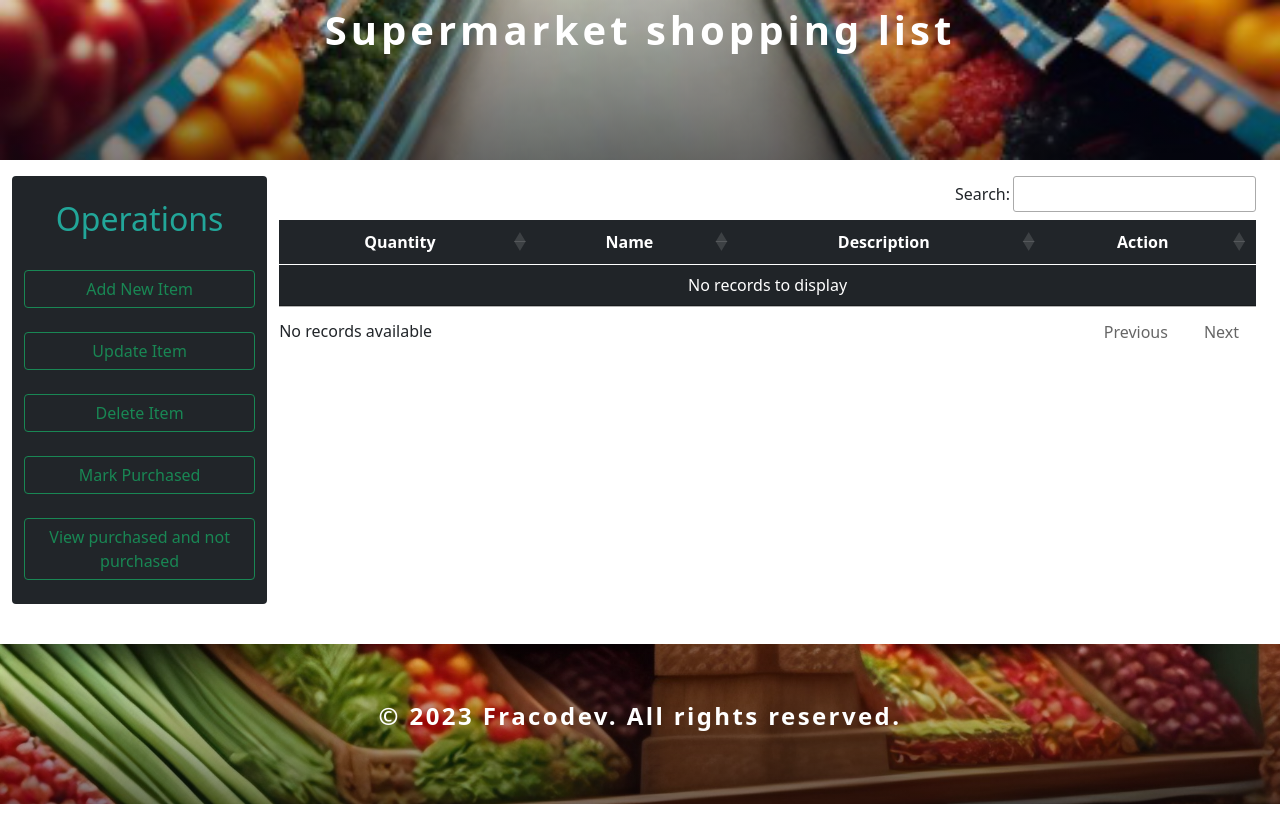
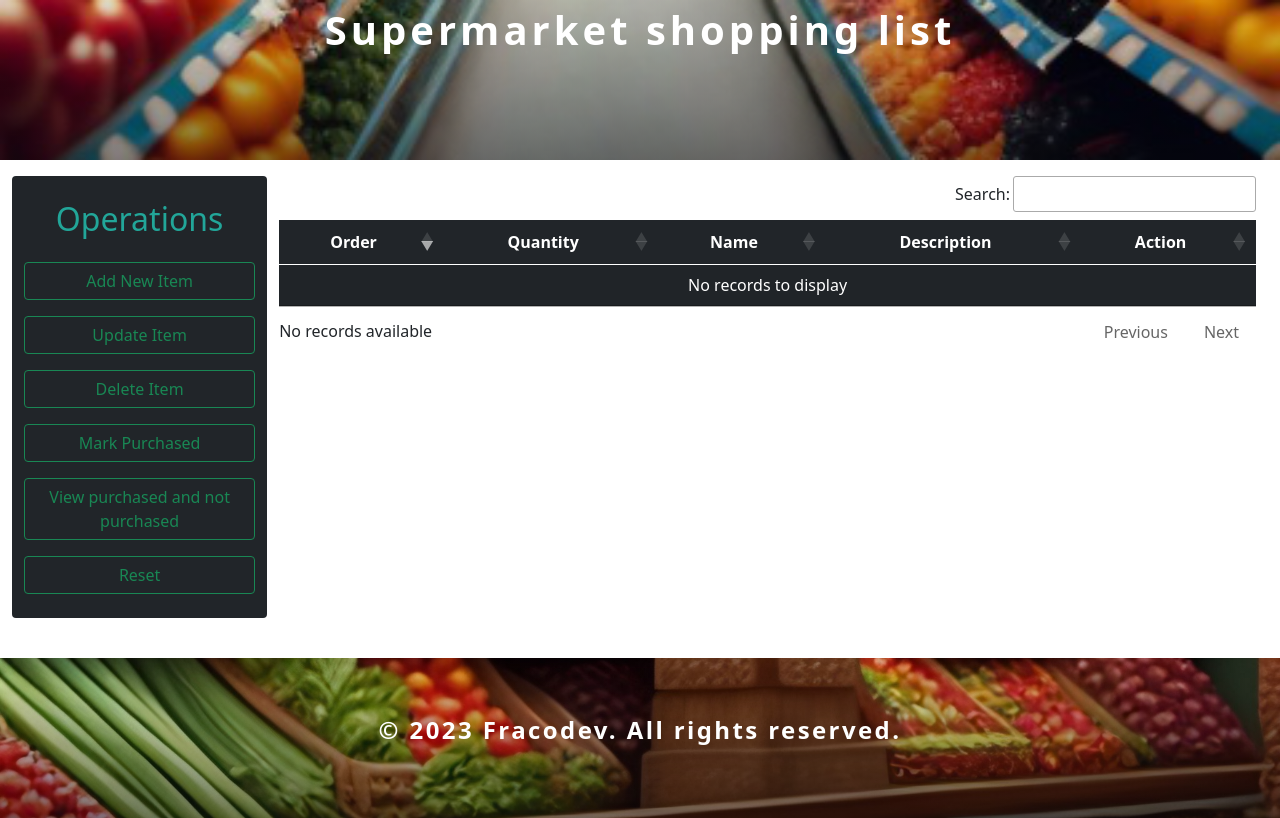
Before and after one commit to frakopy/supermarketList, a Django app: page / in a window 1280 px wide. Run offline with Django 4.2, Linux system fonts and the light colour scheme; data that the repository does not hold is empty; some libraries are stand-ins or nearby versions.

Commit message:
adding ordering and color when using differente buttoms

```diff
--- a/shoplist/static/shoplist/js/home_script.js
+++ b/shoplist/static/shoplist/js/home_script.js
@@ -17,12 +17,14 @@ $(document).ready( function () {
                 "previous": "Previous"
             },
         },
+        "order": [[0, "desc"]],
     });
 });
 
 
 // ----------------------- Getting html elements -------------------------------------------------
 
+const btnReset = document.getElementById("btn-reset")
 const btnMenu = document.getElementById("btn-menu")
 const btnAdd = document.getElementById("btnCreateItem")
 const btnPurchasedSat = document.getElementById("purchased-satus")
@@ -246,7 +248,7 @@ const addNewBtn = (text, className) => {
         element.innerHTML = `
         <button
         type="button"
-        class="btn btn-success ${className}"
+        class="btn ${className}"
         data-url="api/item/${id}"
         >
             ${text}
@@ -254,6 +256,9 @@ const addNewBtn = (text, className) => {
         `
     });
 }
+
+
+// btnReset.addEventListener("click", () =>{ })
 
 //---------------- Adding listeners to change buttons -------------------------------
 
@@ -269,7 +274,7 @@ btnUpdate.addEventListener("click", () => {
         element.innerHTML = `
         <button
         type="button"
-        class="btn btn-success btn-update"
+        class="btn btn-primary btn-update"
         data-bs-toggle="modal"
         data-bs-target="#updateItemModal"
         data-bs-whatever="@mdo"
@@ -283,7 +288,7 @@ btnUpdate.addEventListener("click", () => {
 
 btnDelete.addEventListener("click", () => {
     if (window.innerWidth <= 767){btnMenu.click()}
-    addNewBtn("Click to delete", "btn-delete")
+    addNewBtn("Click to delete", "btn-delete btn-danger")
 })
 
 //------------------------- Adding listener to create new Item ----------------------------
@@ -299,7 +304,7 @@ btnAdd.addEventListener("click", (e) => {
         if(result) {
             dataTable.row.add($(`
             <tr class="text-center odd" id="tr-${result.id}">
-                <td class="d-none" id="${result.id}">${result.id}</td>
+                <td class="" id="${result.id}">${result.id}</td>
                 <td id="number-${result.id}">${result.number}</td>
                 <td id="name-${result.id}">${result.name}</td>
                 <td id="desc-${result.id}">${result.description}</td>
@@ -343,13 +348,6 @@ ModalbtnUpdate.addEventListener('click', () => {
     const purchased = false
     const url = `api/item/${id}`
 
-    // // Change the contents of each element
-    // if (name && description) {
-    //     tdName.textContent = name
-    //     tdDescription.textContent = description
-    //     tdNumber.textContent = number
-    // }
-
     //close modal window
     btnCloseUpdateModal.click()
 
--- a/shoplist/templates/shoplist/base.html
+++ b/shoplist/templates/shoplist/base.html
@@ -106,6 +106,7 @@
             <button
             id="btn-menu"
             class="navbar-toggler text-success w-100"
+            style="box-shadow: none;"
             type="button"
             data-bs-toggle="collapse"
             data-bs-target="#navbarSupportedContent"
@@ -115,7 +116,7 @@
             <span><i class="bi bi-list fs-1"></i> Operations Menu</span>
             </button>
             <div class="collapse navbar-collapse" id="navbarSupportedContent">
-                <form class="container-fluid d-flex flex-column gap-4 align-items-start mt-3 mb-3">
+                <form class="container-fluid d-flex flex-column gap-3 align-items-start mt-3 mb-3">
 
                     {% block nav-content %}
                     {% endblock nav-content %}
--- a/shoplist/templates/shoplist/home.html
+++ b/shoplist/templates/shoplist/home.html
@@ -11,6 +11,8 @@
     <button id="btn-delete" class="btn btn-outline-success me-2 w-100" type="button">Delete Item</button>
     <button id="btn-mark-purchased" class="btn btn-outline-success me-2 w-100" type="button">Mark Purchased</button>
     <a href="{% url 'purchased' %}" class="btn btn-outline-success me-2 w-100" type="button">View purchased and not purchased</a>
+    <button id="btn-reset" onclick="reload()" class="btn btn-outline-success me-2 w-100" type="button">Reset</button>
+
 {% endblock nav-content %}
 
 
@@ -22,7 +24,7 @@
     style="padding-top: 0.5em;">
         <thead>
             <tr>
-                <th class="text-center d-none" data-priority="5" scope="col">Order</th>
+                <th class="text-center " data-priority="5" scope="col">Order</th>
                 <th class="text-center" data-priority="3" scope="col">Quantity</th>
                 <th class="text-center" data-priority="1" scope="col">Name</th>
                 <th class="text-center" data-priority="4" scope="col">Description</th>
@@ -32,7 +34,7 @@
         <tbody id="tbody-shopping">
             {% for item in items %}
                 <tr class="text-center" id="tr-{{item.id}}">
-                    <td class="d-none" id="{{item.id}}">{{item.id}}</td>
+                    <td class="" id="{{item.id}}">{{item.id}}</td>
                     <td id="number-{{item.id}}">{{item.number}}</td>
                     <td id="name-{{item.id}}">{{item.name}}</td>
                     <td id="desc-{{item.id}}">{{item.description}}</td>
@@ -55,4 +57,7 @@
 {% load static %}
     <!-- Custom Script -->
     <script src="{% static 'shoplist/js/home_script.js' %}"></script>
+    <script>
+        const reload = () => { location.reload() };
+    </script>
 {% endblock custom-scripts %}
--- a/shoplist/views.py
+++ b/shoplist/views.py
@@ -6,7 +6,7 @@ class HomePageView(TemplateView):
 
     def get_context_data(self, **kwargs):
         context = super().get_context_data(**kwargs)
-        context["items"] = Item.objects.filter(purchased=False)
+        context["items"] = Item.objects.filter(purchased=False).order_by("-id")
         return context
 
 class PurchasedView(TemplateView):
```
